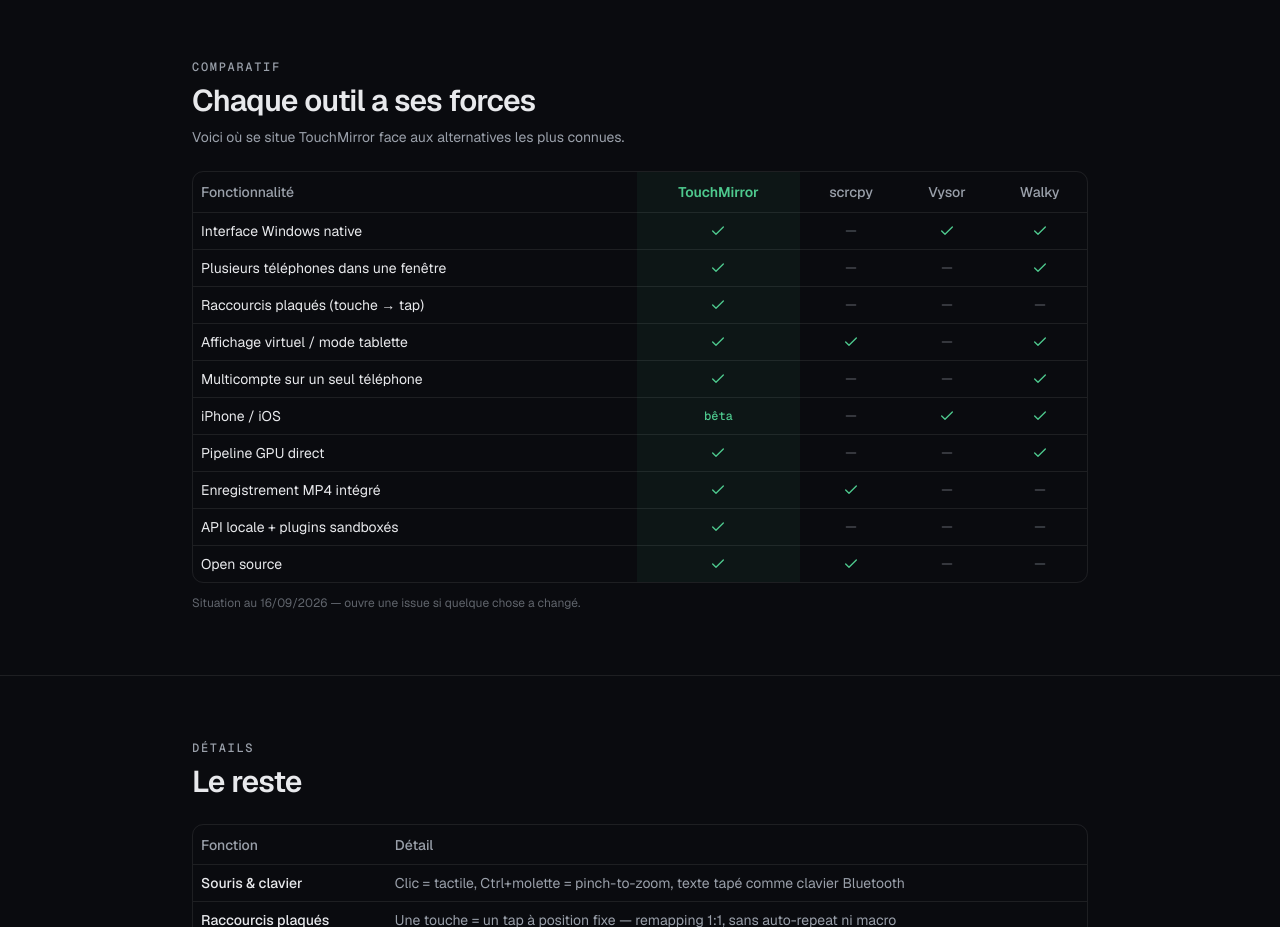
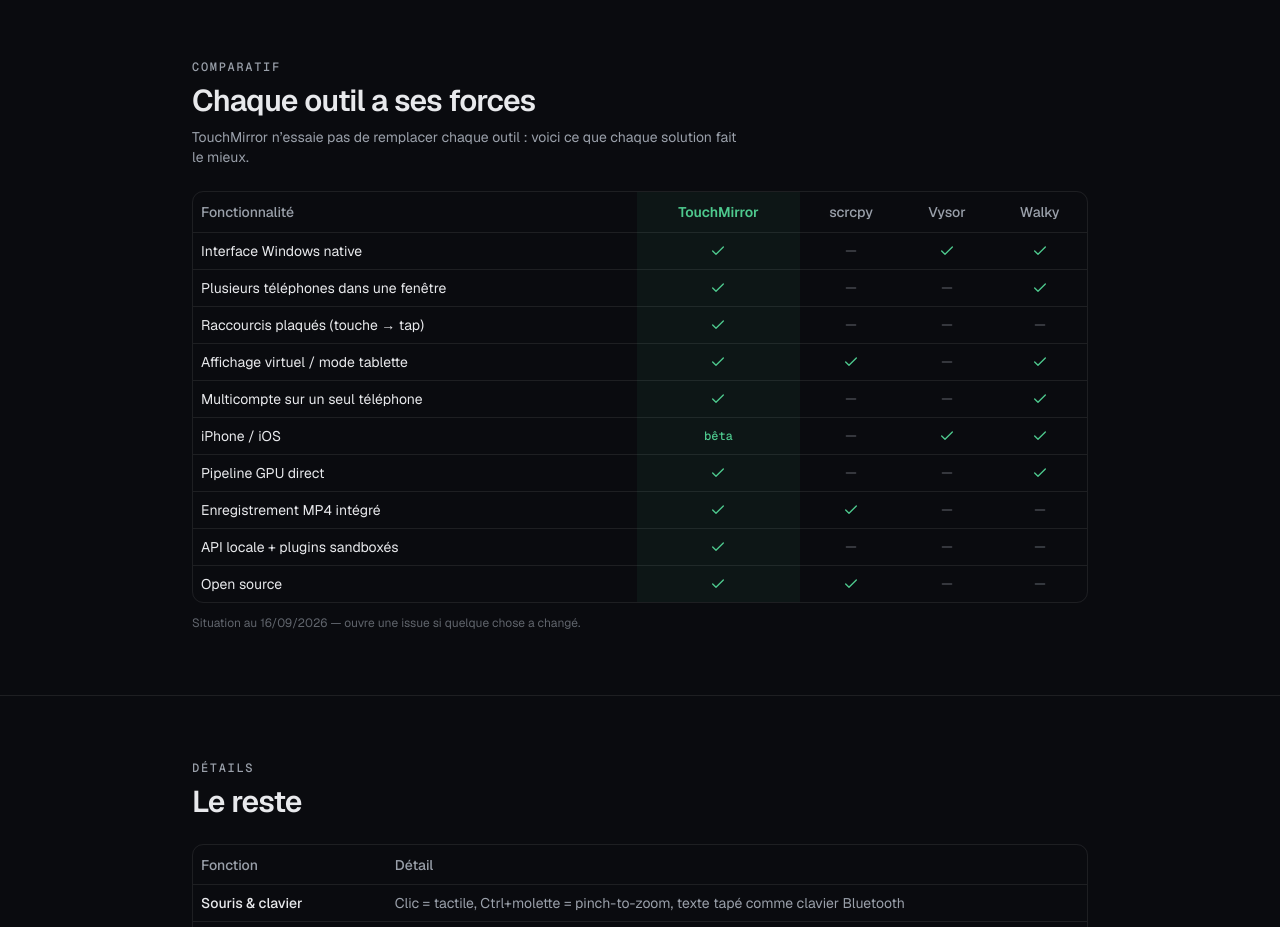
Before and after one commit to shinzarou-eng/TouchMirror, a Next.js app: page / in a window 1280 px wide. Shown: the part 2800-3727 px from the top of the page. Built offline with nearby package versions, Linux system fonts and the light colour scheme; no server answers.

Commit message:
Clarify comparison section positioning

```diff
--- a/components/comparison-table.tsx
+++ b/components/comparison-table.tsx
@@ -36,7 +36,7 @@ export function ComparisonTable() {
         <SectionHeading
           kicker="Comparatif"
           title="Chaque outil a ses forces"
-          description="Voici où se situe TouchMirror face aux alternatives les plus connues."
+          description="TouchMirror n’essaie pas de remplacer chaque outil : voici ce que chaque solution fait le mieux."
         />
 
         <Reveal>
```
